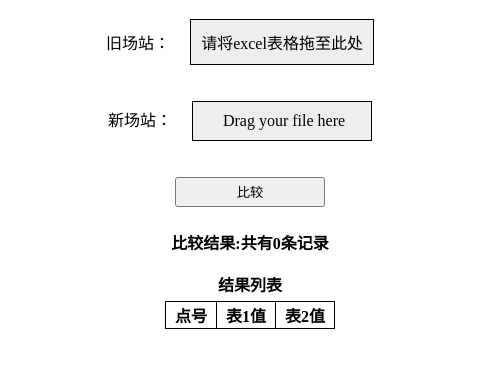
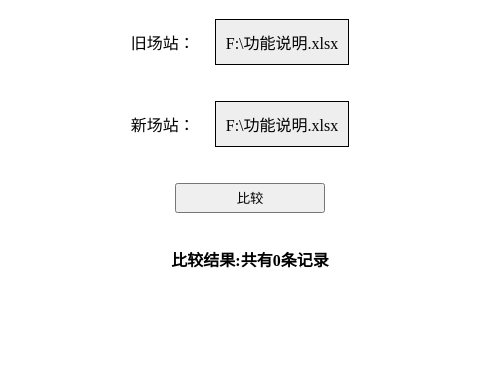
Before and after one commit to cloveraaa3/dianhao-comparision, an Electron app: page index.html in a window 500 px wide. Both pictures are taken after a click on the button "比较". Shown: the part 70-438 px from the top of the page. Drawn offline with Linux system fonts and the light colour scheme; no server answers.

```diff
--- a/index.html
+++ b/index.html
@@ -38,6 +38,9 @@
           width: 150px;
           height: 30px;
         }
+        p{
+          font-weight: bolder;
+        }
     </style>
   </head>
   <body>
@@ -49,7 +52,7 @@
         &nbsp&nbsp&nbsp&nbsp Drag your file here&nbsp&nbsp&nbsp&nbsp
       </div><br><br><br>
     <input type="button" name="bijiao" id="dianji" value="比较"><br><br>
-
+    <p id="xianshi0"></p>
     <table id="xianshi" >
 
       <caption>比较结果列表</caption>
--- a/renderer.js
+++ b/renderer.js
@@ -6,6 +6,7 @@
 // 1.如果两个表相同，那就输出“无不同”
 // 2.导出excel
 // 3.界面再搞好看一点
+// 4.点几次就只显示一次表
 
 
 
@@ -14,6 +15,7 @@
 
 	var dianji=document.getElementById('dianji');
 	var xianshi=document.getElementById('xianshi');
+	var xianshi0=document.getElementById('xianshi0');
 	var xlsx=require('node-xlsx');
 	//获取路径
 	var filePath1=null;
@@ -50,7 +52,9 @@
 		holder2.innerHTML=filePath2;
 		return false;
 	};
-
+	//此处为调试增加两个path
+	filePath1='F:\\功能说明.xlsx';holder1.innerHTML=filePath1;
+	filePath2='F:\\功能说明.xlsx';holder2.innerHTML=filePath2;
 
 	dianji.onclick=function(){
 		// alert('aaa')
@@ -174,7 +178,13 @@
 
 		// 	}
 		// }
-		for(var i;i<bijiao.length;i++){
+		if(bijiao.length==0){
+			alert('比较结果：共有0条记录');
+			xianshi0.innerHTML='比较结果:共有0条记录';
+
+
+		}else{
+			for(var i;i<bijiao.length;i++){
 			var tr=xianshi.tBodies[0].insertRow(i);
 			tr.insertCell(0).innerHTML=bijiao[i].dianhao;
 			tr.insertCell(1).innerHTML=bijiao[i].zhi1;
@@ -184,6 +194,8 @@
 		//writeXls(bijiao);
 		xianshi.caption.innerHTML='比较结果:共有'+i+'条记录'+'<br><br>结果列表';
 		xianshi.style.display='inline-block';//表格显示居中
+		}
+
 	};
 
 
```
